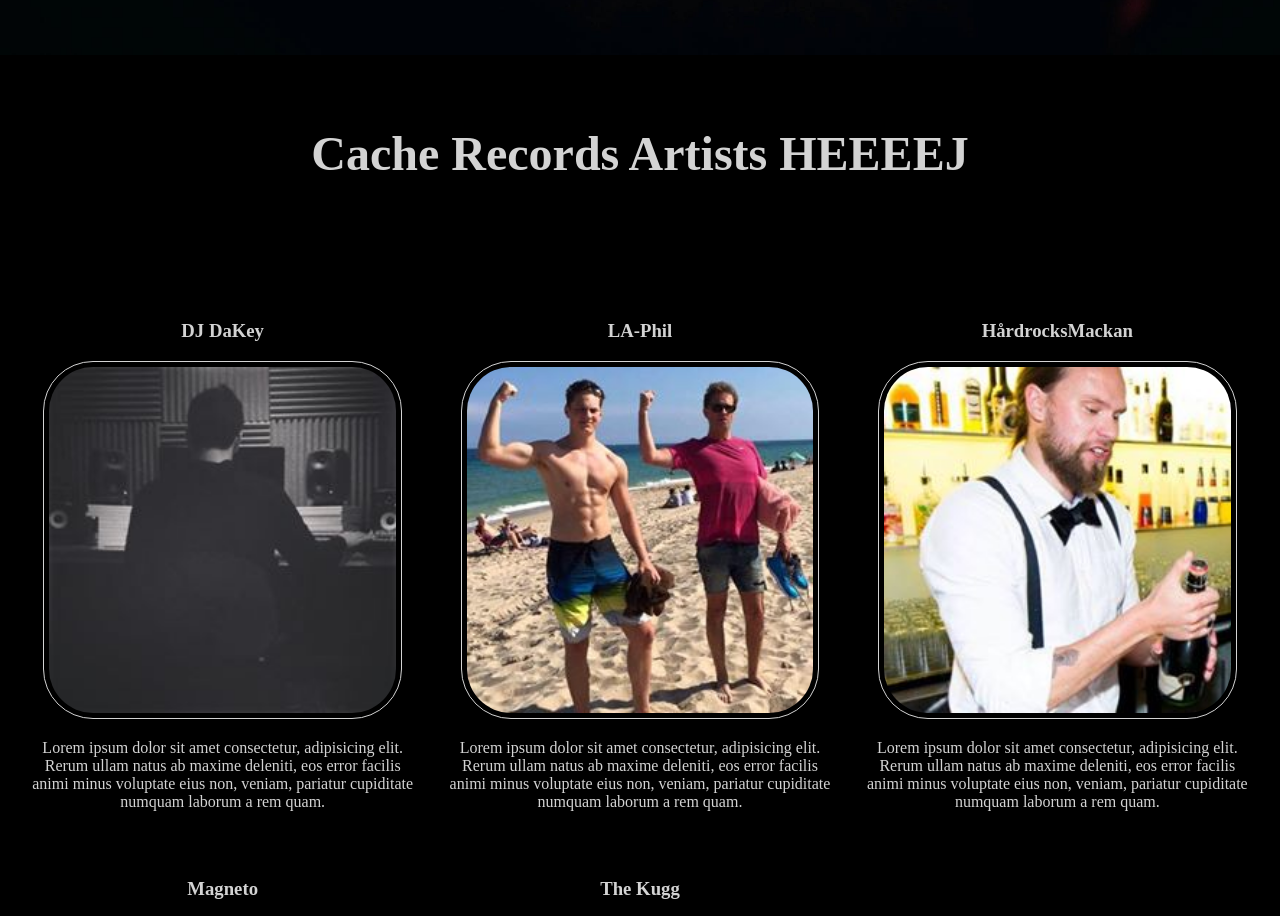
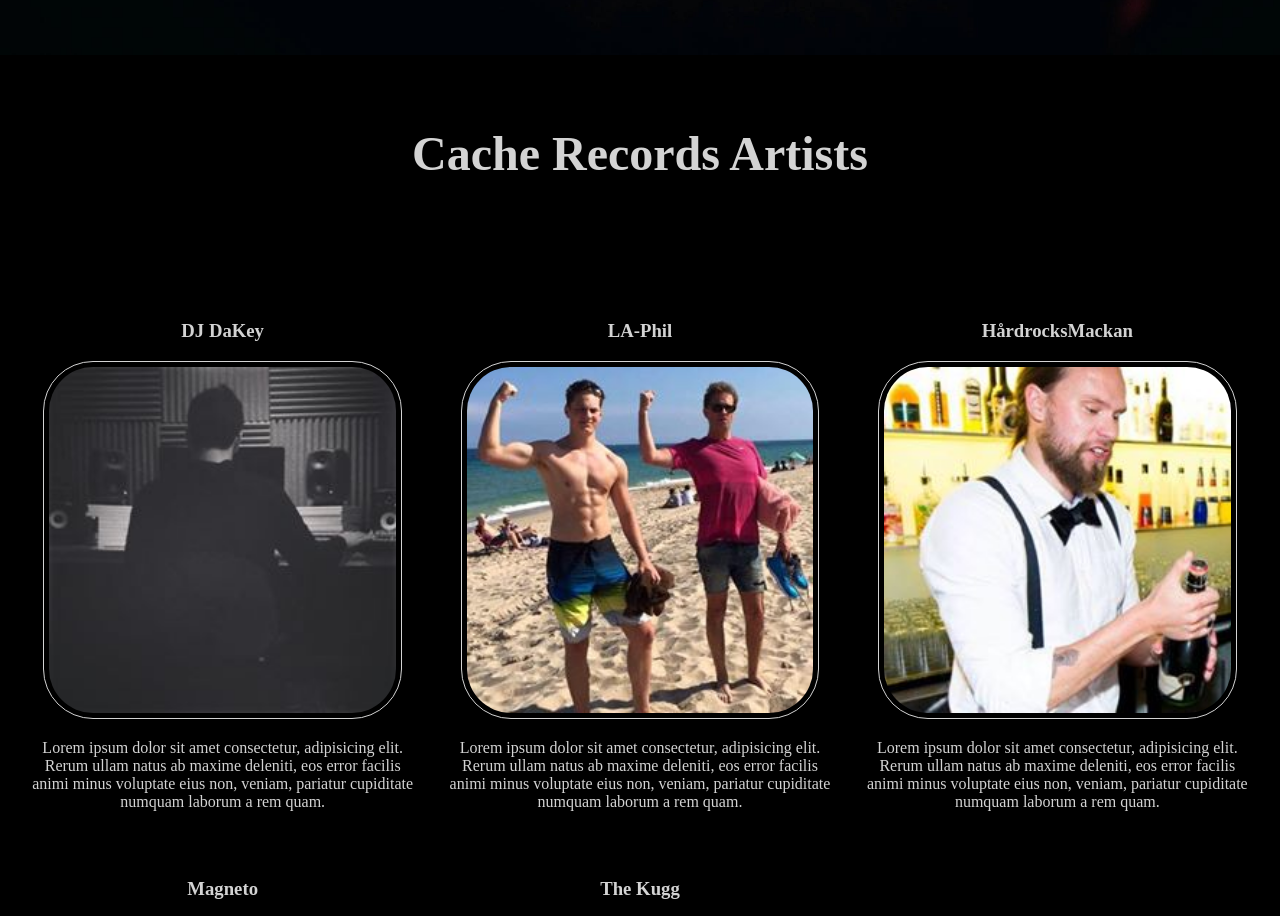
Before and after one commit to oskarsson4/Cache-Records, a plain HTML site: page index.html in a window 1280 px wide. Shown: the part 900-1816 px from the top of the page. Drawn offline with Linux system fonts and the light colour scheme.

Commit message:
Update index.html

```diff
--- a/index.html
+++ b/index.html
@@ -41,7 +41,7 @@
 
 
         <section class="ArtistsContent">
-            <h2 id="Artistsid">Cache records artists HEEEEJ</h2>
+            <h2 id="Artistsid">Cache records artists</h2>
 
             <div class="articles">
 
```
